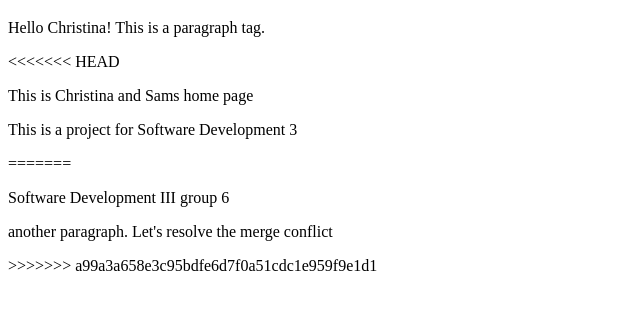
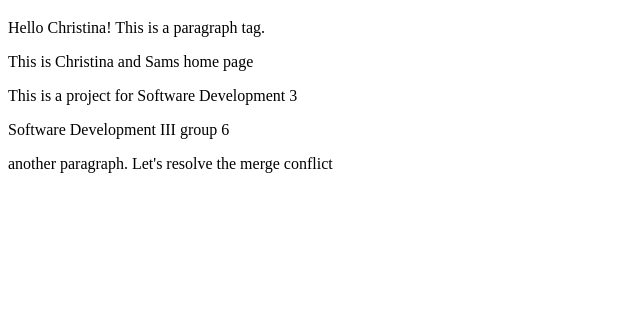
Before and after one commit to JJ0429/Lab1-SD3, a plain HTML site: page index.html in a window 1280 px wide. Shown: the part 61-370 px from the top of the page, without its empty margins (0-640 px from the left). Drawn offline with Linux system fonts and the light colour scheme.

Commit message:
Fixed another merge conflict

```diff
--- a/index.html
+++ b/index.html
@@ -11,18 +11,15 @@
     <p>
         Hello Christina! This is a paragraph tag.
     </p>
-<<<<<<< HEAD
     <p>
         This is Christina and Sams home page
     </p>
     <p>
         This is a project for Software Development 3
     </p>
-=======
     <p> Software Development III group 6</p>
     <p> another paragraph. Let's resolve the merge conflict</p>
 
 
->>>>>>> a99a3a658e3c95bdfe6d7f0a51cdc1e959f9e1d1
 </body>
 </html>
```
